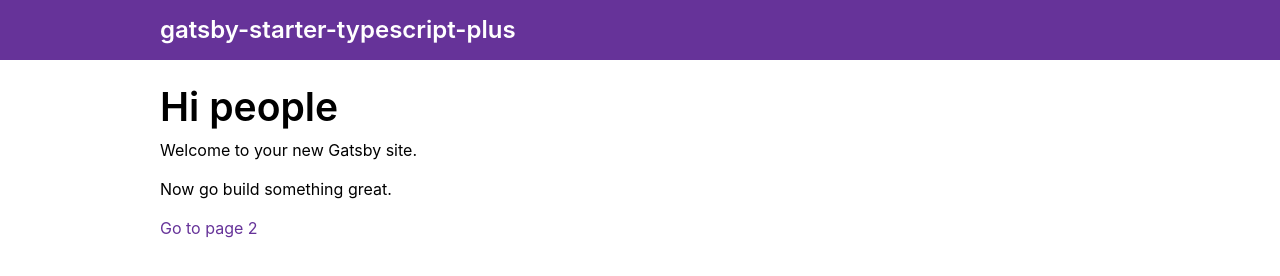
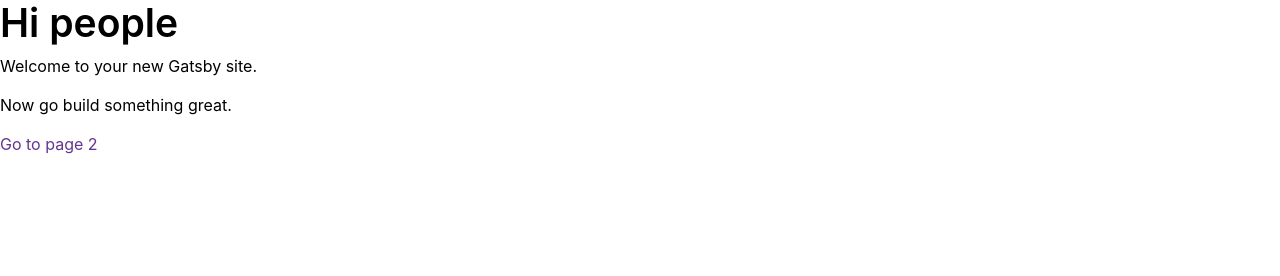
Before and after one commit to TakuKobayashi/Hackday2021ChanRie, a Gatsby site: page / in a window 1280 px wide. Built offline with nearby package versions, Linux system fonts and the light colour scheme; Gatsby itself is replaced by a stand-in of ours.

Commit message:
余計なものを削ってシンプルに

```diff
--- a/src/layouts/index.tsx
+++ b/src/layouts/index.tsx
@@ -40,7 +40,6 @@ const IndexLayout: React.FC = ({ children }) => (
             { name: 'keywords', content: data.site.siteMetadata.keywords }
           ]}
         />
-        <Header title={data.site.siteMetadata.title} />
         <LayoutMain>{children}</LayoutMain>
       </LayoutRoot>
     )}
--- a/src/pages/index.tsx
+++ b/src/pages/index.tsx
@@ -7,14 +7,10 @@ import IndexLayout from '../layouts'
 
 const IndexPage = () => (
   <IndexLayout>
-    <Page>
-      <Container>
         <h1>Hi people</h1>
         <p>Welcome to your new Gatsby site.</p>
         <p>Now go build something great.</p>
         <Link to="/page-2/">Go to page 2</Link>
-      </Container>
-    </Page>
   </IndexLayout>
 )
 
```
